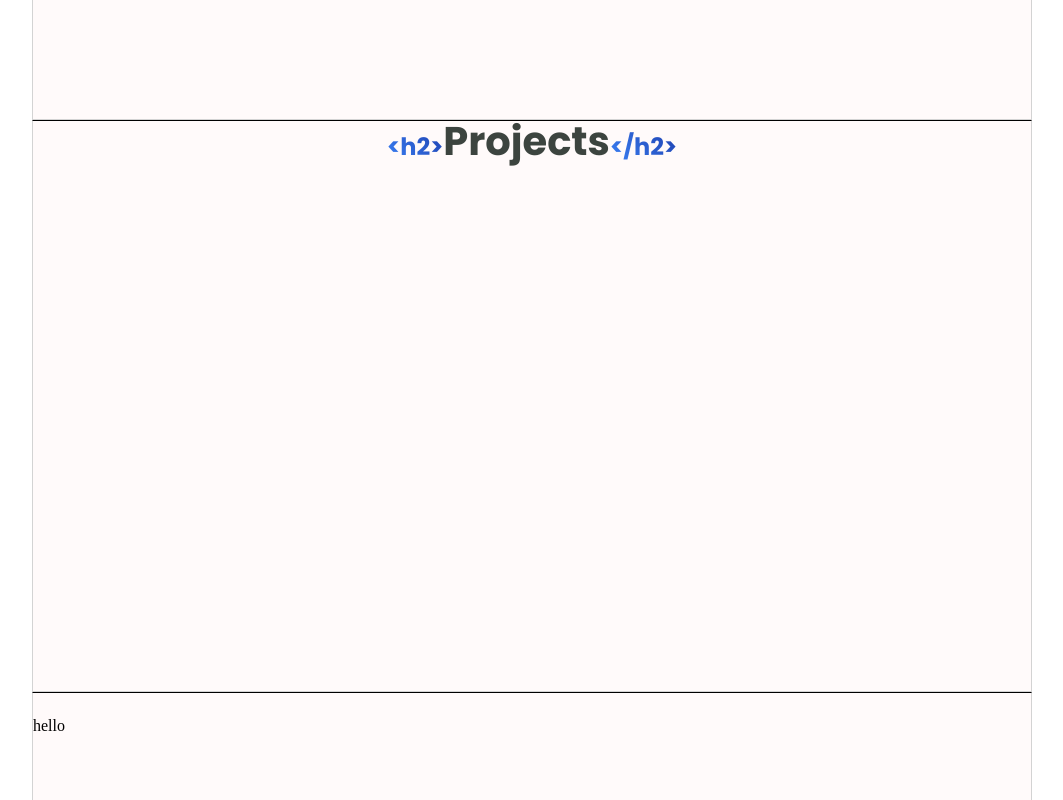
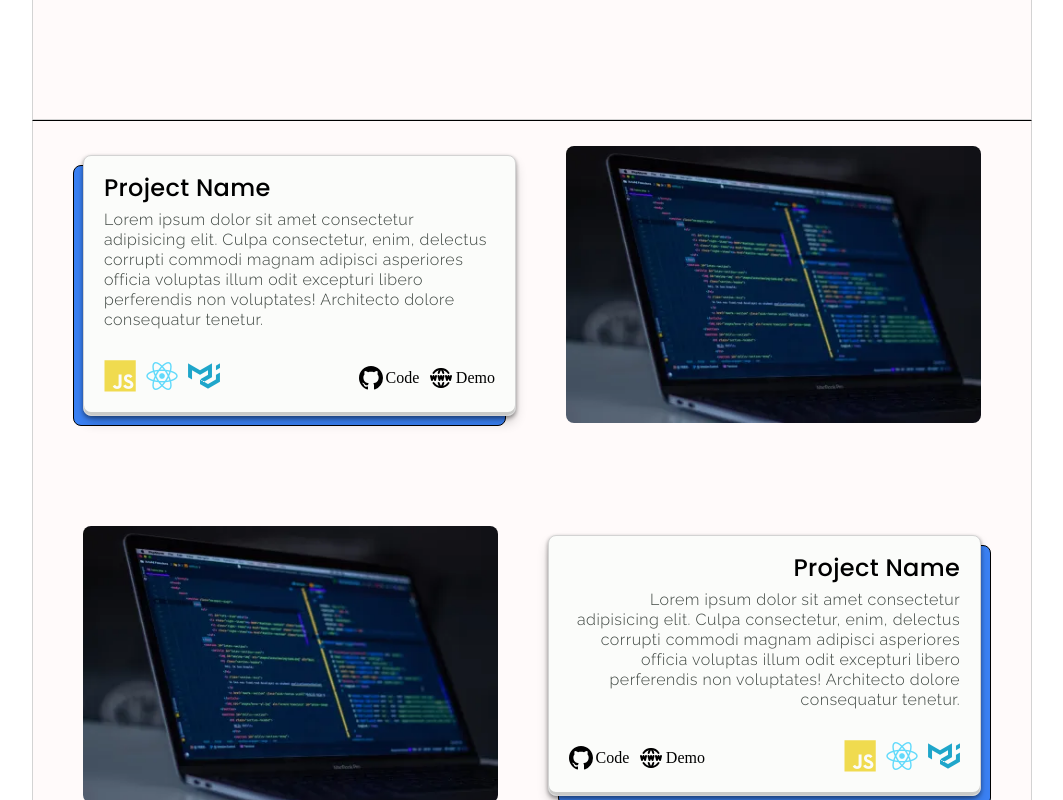
Before and after one commit to spencerhill97/portfolio, a React (Vite) app: page / in a window 1280 px wide. Shown: the part 1480-2280 px from the top of the page, without its empty margins (108-1171 px from the left). Built offline with nearby package versions, Linux system fonts and the light colour scheme.

Commit message:
pushing through projects page

```diff
--- a/src/App.jsx
+++ b/src/App.jsx
@@ -1,13 +1,18 @@
+import MobileNav from "./components/MobileNav";
 import Navbar from "./components/Navbar";
+import { useGlobalContext } from "./context/GlobalContext";
 import About from "./pages/About";
 import Contact from "./pages/Contact";
 import Hero from "./pages/Hero";
 import Projects from "./pages/Projects";
 
 function App() {
+  const { screenSize } = useGlobalContext();
+
   return (
     <div className="main-wrapper">
       <Navbar />
+      {!(screenSize.dynamicWidth >= 850) && <MobileNav />}
       <Hero />
       <About />
       <Projects />
--- a/src/data/projects.jsx
+++ b/src/data/projects.jsx
@@ -6,7 +6,21 @@ export const projects = [
     name: "project name",
     image: mock,
     description:
-      "Lorem ipsum dolor sit amet consectetur adipisicing elitAspernatur, aut.",
+      "Lorem ipsum dolor sit amet consectetur adipisicing elit. Culpa consectetur, enim, delectus corrupti commodi magnam adipisci asperiores officia voluptas illum odit excepturi libero perferendis non voluptates! Architecto dolore consequatur tenetur.",
+    skills: [
+      {
+        name: "JavaScript",
+        html: <i className="devicon-javascript-plain colored"></i>,
+      },
+      {
+        name: "react",
+        html: <i className="devicon-react-original colored"></i>,
+      },
+      {
+        name: "material ui",
+        html: <i className="devicon-materialui-plain colored"></i>,
+      },
+    ],
     github: "#githubLink",
     website: "#liveSite",
   },
@@ -15,7 +29,21 @@ export const projects = [
     name: "project name",
     image: mock,
     description:
-      "Lorem ipsum dolor sit amet consectetur adipisicing elitAspernatur, aut.",
+      "Lorem ipsum dolor sit amet consectetur adipisicing elit. Culpa consectetur, enim, delectus corrupti commodi magnam adipisci asperiores officia voluptas illum odit excepturi libero perferendis non voluptates! Architecto dolore consequatur tenetur.",
+    skills: [
+      {
+        name: "JavaScript",
+        html: <i className="devicon-javascript-plain colored"></i>,
+      },
+      {
+        name: "react",
+        html: <i className="devicon-react-original colored"></i>,
+      },
+      {
+        name: "material ui",
+        html: <i className="devicon-materialui-plain colored"></i>,
+      },
+    ],
     github: "#githubLink",
     website: "#liveSite",
   },
@@ -24,7 +52,21 @@ export const projects = [
     name: "project name",
     image: mock,
     description:
-      "Lorem ipsum dolor sit amet consectetur adipisicing elitAspernatur, aut.",
+      "Lorem ipsum dolor sit amet consectetur adipisicing elit. Culpa consectetur, enim, delectus corrupti commodi magnam adipisci asperiores officia voluptas illum odit excepturi libero perferendis non voluptates! Architecto dolore consequatur tenetur.",
+    skills: [
+      {
+        name: "JavaScript",
+        html: <i className="devicon-javascript-plain colored"></i>,
+      },
+      {
+        name: "react",
+        html: <i className="devicon-react-original colored"></i>,
+      },
+      {
+        name: "material ui",
+        html: <i className="devicon-materialui-plain colored"></i>,
+      },
+    ],
     github: "#githubLink",
     website: "#liveSite",
   },
@@ -33,7 +75,21 @@ export const projects = [
     name: "project name",
     image: mock,
     description:
-      "Lorem ipsum dolor sit amet consectetur adipisicing elitAspernatur, aut.",
+      "Lorem ipsum dolor sit amet consectetur adipisicing elit. Culpa consectetur, enim, delectus corrupti commodi magnam adipisci asperiores officia voluptas illum odit excepturi libero perferendis non voluptates! Architecto dolore consequatur tenetur.",
+    skills: [
+      {
+        name: "JavaScript",
+        html: <i className="devicon-javascript-plain colored"></i>,
+      },
+      {
+        name: "react",
+        html: <i className="devicon-react-original colored"></i>,
+      },
+      {
+        name: "material ui",
+        html: <i className="devicon-materialui-plain colored"></i>,
+      },
+    ],
     github: "#githubLink",
     website: "#liveSite",
   },
@@ -42,16 +98,21 @@ export const projects = [
     name: "project name",
     image: mock,
     description:
-      "Lorem ipsum dolor sit amet consectetur adipisicing elitAspernatur, aut.",
-    github: "#githubLink",
-    website: "#liveSite",
-  },
-  {
-    id: 6,
-    name: "project name",
-    image: mock,
-    description:
-      "Lorem ipsum dolor sit amet consectetur adipisicing elitAspernatur, aut.",
+      "Lorem ipsum dolor sit amet consectetur adipisicing elit. Culpa consectetur, enim, delectus corrupti commodi magnam adipisci asperiores officia voluptas illum odit excepturi libero perferendis non voluptates! Architecto dolore consequatur tenetur.",
+    skills: [
+      {
+        name: "JavaScript",
+        html: <i className="devicon-javascript-plain colored"></i>,
+      },
+      {
+        name: "react",
+        html: <i className="devicon-react-original colored"></i>,
+      },
+      {
+        name: "material ui",
+        html: <i className="devicon-materialui-plain colored"></i>,
+      },
+    ],
     github: "#githubLink",
     website: "#liveSite",
   },
--- a/src/index.css
+++ b/src/index.css
@@ -194,9 +194,7 @@ table {
 
 .wrapper {
   background-color: #fffafa;
-  min-height: 100%;
-  height: 100vh;
-  max-height: 800px;
+  min-height: 100vh;
   width: 100%;
   max-width: 1000px;
   margin: 0 auto;
@@ -239,7 +237,7 @@ table {
   transform: translateX(-50%);
 }
 
-.navbar ul {
+ul {
   list-style: none;
   display: flex;
   justify-content: center;
@@ -248,7 +246,29 @@ table {
   margin: 0 auto;
 }
 
+ul.toggle {
+  position: fixed;
+  width: 100%;
+  top: 0;
+  left: 0;
+  display: flex;
+  flex-direction: column;
+  align-items: center;
+  text-align: center;
+  justify-content: center;
+  padding-top: 75px;
+  padding-bottom: 25px;
+  background-color: #c5c6d0;
+  z-index: 100;
+  transition: margin-top ease-out 350ms;
+}
+
+ul.out-of-sight {
+  margin-top: -100%;
+}
+
 li {
+  width: max-content;
   position: relative;
   padding: 7.5px 10px;
   border-radius: 4px;
@@ -301,6 +321,17 @@ li.active {
   opacity: 1;
 }
 
+.hamburger-menu {
+  color: black;
+  font-size: 2rem;
+  display: grid;
+  place-items: center;
+}
+
+.hamburger-menu svg {
+  cursor: pointer;
+}
+
 .link {
   color: var(--black-font);
   text-decoration: none;
@@ -322,6 +353,7 @@ li.active {
   font-size: 2rem;
   text-decoration: none;
   cursor: pointer;
+  transition: ease-in all 50ms;
 }
 
 .social:hover {
@@ -365,6 +397,16 @@ li.active {
   font-family: "Rubik", sans-serif;
 }
 
+@media screen and (max-width: 851px) {
+  .social-links {
+    position: static;
+  }
+
+  .navbar {
+    justify-content: space-between;
+  }
+}
+
 /*======================================== HOME PAGE ======================================== */
 
 .home {
@@ -389,8 +431,8 @@ li.active {
   gap: 10px;
 }
 
-.hand {
-  width: 1.5rem;
+.wave {
+  width: 1.75rem;
   aspect-ratio: 1 / 1;
   -webkit-transform: scaleX(-1);
   transform: scaleX(-1);
@@ -445,16 +487,6 @@ li.active {
   display: flex;
   flex-direction: column;
   align-items: center;
-}
-
-.arrow {
-  position: absolute;
-  font-size: 2.5rem;
-  bottom: -150%;
-}
-
-.hidden {
-  display: none;
 }
 
 .hire.btn,
@@ -543,7 +575,7 @@ li.active {
   box-shadow: rgba(0, 0, 0, 0.4) 0px 2px 4px,
     rgba(0, 0, 0, 0.3) 0px 7px 13px -3px, rgba(0, 0, 0, 0.2) 0px -3px 0px inset;
   cursor: pointer;
-  transition: all 500ms;
+  transition: all 500ms ease-in-out;
 }
 
 .bubble:first-of-type {
@@ -686,71 +718,137 @@ li.active {
 
 /*======================================== PROJECTS PAGE ======================================== */
 
-.projects {
-  height: 100%;
+.projects-list {
   display: flex;
   flex-direction: column;
   align-items: center;
+  gap: 100px;
+  padding-top: 25px;
 }
 
-.tag {
-  font-size: 1.5rem;
-  background-color: var(--primary-500);
-  background-image: linear-gradient(
-    45deg,
-    var(--primary-500),
-    var(--primary-800)
-  );
-  background-size: 100%;
-  -webkit-background-clip: text;
-  -moz-background-clip: text;
-  -webkit-text-fill-color: transparent;
-  -moz-text-fill-color: transparent;
-}
-
-.projects-list {
+.project {
   display: flex;
   justify-content: center;
   align-items: center;
-  flex-wrap: wrap;
-  width: 100%;
-  gap: 30px;
+  width: 90%;
+  height: 100%;
+  gap: 50px;
 }
 
-.projects div {
-  width: 200px;
-  height: 250px;
+.project figure {
+  width: 50%;
+  width: max(50%, 280px);
+}
+
+.project figure .project-pic {
+  object-fit: cover;
+  height: 100%;
+  width: 100%;
+  border-radius: 8px;
 }
 
 .card {
+  position: relative;
+  width: max(50%, 280px);
+}
+
+.overlay-shadow {
+  position: absolute;
+  height: 100%;
   width: 100%;
-  border: 1px solid light grey;
-  box-shadow: rgba(0, 0, 0, 0.24) 0px 3px 8px;
+  border: 1px solid black;
+  border-radius: 8px;
+  background-color: var(--primary-500);
+  z-index: 0;
+  transition: all ease-in-out 350ms;
+  top: 10px;
+  right: 10px;
+}
+
+.card .content {
+  position: relative;
   display: flex;
   flex-direction: column;
-  gap: 5px;
+  gap: 10px;
+  background-color: #fbfcfa;
+  border: 1px solid lightgray;
+  border-radius: 8px;
+  padding: 20px;
+  box-shadow: rgba(0, 0, 0, 0.4) 0px 2px 4px,
+    rgba(0, 0, 0, 0.3) 0px 7px 13px -3px, rgba(0, 0, 0, 0.2) 0px -3px 0px inset;
+  z-index: 1;
+  transition: ease-in-out all 100ms;
+}
+
+.card:hover > .overlay-shadow.even {
+  transform: translate(10px, -10px);
+}
+
+.card:hover > .overlay-shadow.odd {
+  transform: translate(-10px, -10px);
+}
+
+.card:hover > .content {
+  transform: scale(1.02);
+  box-shadow: 0 12px 12px -4px var(--primary-700);
 }
 
 .card h3 {
-  font-family: "Rubik", sans-serif;
-  font-size: 1.1rem;
-  font-weight: 500;
+  font-size: 1.5rem;
+  font-family: "Poppins", sans-serif;
+  letter-spacing: 0.02rem;
   text-transform: capitalize;
-  text-align: center;
+  z-index: 1;
 }
 
-.card figure {
-  width: 100%;
-  height: 100%;
+.content .description {
+  font-weight: 100;
+  line-height: 1.25rem;
+  letter-spacing: 0.03rem;
+  width: 40ch;
+  z-index: 1;
 }
 
-.project-pic {
-  object-fit: cover;
+.tech-and-code {
+  display: flex;
+  justify-content: space-between;
   width: 100%;
-  height: 100%;
+  margin-top: 20px;
+  z-index: 1;
+}
+
+.tech-stack {
+  display: flex;
+  gap: 10px;
+}
+
+.tech-stack span {
+  font-size: 2rem;
+}
+
+.code-container {
+  display: flex;
+  flex-wrap: no-wrap;
+  gap: 10px;
+}
+
+.project-link {
+  text-decoration: none;
+  color: black;
+  text-transform: capitalize;
+  display: flex;
+  align-items: center;
+  flex-direction: row;
+  gap: 2.5px;
+}
+
+.project-link svg {
+  font-size: 1.5rem;
 }
 
 /*======================================== CONTACT PAGE ======================================== */
+
+/* staggered order is applied in javascript component */
 
 .contact {
   max-height: 600px;
--- a/src/pages/Projects.jsx
+++ b/src/pages/Projects.jsx
@@ -17,30 +17,63 @@ const Projects = () => {
 
   return (
     <section ref={ref} id="projects" className="projects wrapper">
-      <h2 className="page-title">
-        <span className="tag">&lt;h2&gt;</span>Projects
-        <span className="tag">&lt;/h2&gt;</span>
-      </h2>
+      {/* <h2 className="page-title">Featured Projects</h2> */}
       <article className="projects-list">
-        {projects.map((project) => {
-          const { id, name, image, description, github, website } = project;
+        {projects.map((project, index) => {
+          const { id, name, image, description, github, website, skills } =
+            project;
           return (
-            <div key={id} className="project">
-              {/* <div className="card">
+            <div
+              key={id}
+              className="project"
+              style={{
+                flexDirection: index % 2 === 0 ? "row-reverse" : "row",
+              }}
+            >
               <figure>
                 <img src={image} className="project-pic" alt="" />
               </figure>
+              <div
+                className="card"
+                style={{
+                  textAlign: index % 2 === 0 ? "left" : "right",
+                  alignItems: index % 2 === 0 ? "flex-start" : "flex-end",
+                }}
+              >
+                <div
+                  className={`overlay-shadow ${
+                    index % 2 === 0 ? "even" : "odd"
+                  }`}
+                  style={{
+                    left: index % 2 === 0 ? "-10px" : "10px",
+                  }}
+                ></div>
+                <div className="content">
                   <h3 className="project-name">{name}</h3>
                   <p className="description">{description}</p>
+                  <div
+                    className="tech-and-code"
+                    style={{
+                      flexDirection: index % 2 === 0 ? "row" : "row-reverse",
+                    }}
+                  >
+                    <div className="tech-stack">
+                      {skills.map((skill) => {
+                        const { name, html } = skill;
+                        return <span key={name}>{html}</span>;
+                      })}
                     </div>
                     <div className="code-container">
-                  <a href={github}>
-                    <BsGithub />
+                      <a className="project-link" href={github}>
+                        <BsGithub /> code
                       </a>
-                  <a href={website}>
-                    <TbWorldWww />
+                      <a className="project-link" href={website}>
+                        <TbWorldWww /> demo
                       </a>
-                </div> */}
+                    </div>
+                  </div>
+                </div>
+              </div>
             </div>
           );
         })}
```
Also changed, not shown: src/components/MobileNav.jsx (added, +26 -0 lines), src/components/Navbar.jsx (+18 -5 lines), src/context/GlobalContext.jsx (+27 -1 lines), src/pages/Hero.jsx (+5 -3 lines). Lines whose indentation alone changed are shown as unchanged.
